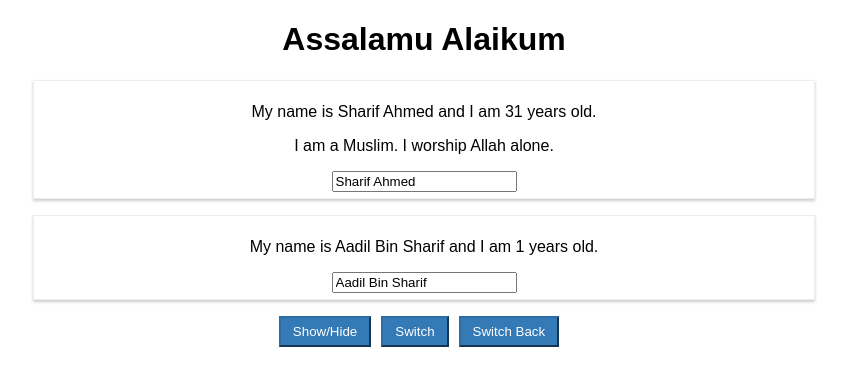
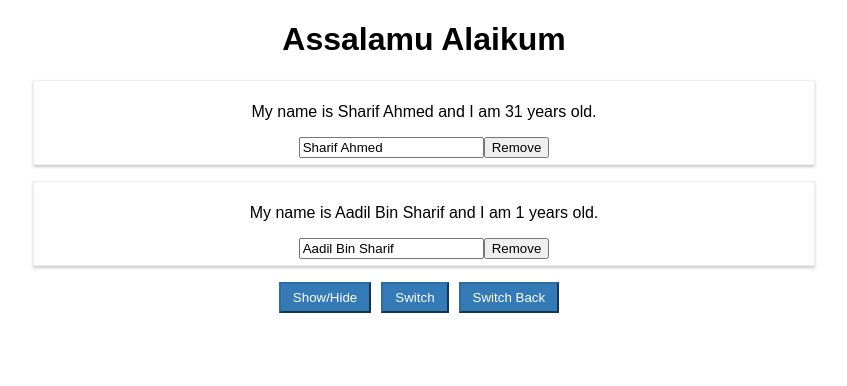
Before and after one commit to sharifahmed/react-js-playground, a React (Create React App) app: page / in a window 1280 px wide. Both pictures are taken after a click on the button "Show/Hide". Shown: the top 386 px of the page, without its empty margins (216-1063 px from the left). Built offline with nearby package versions, Linux system fonts and the light colour scheme.

Commit message:
Added list implementation example

```diff
--- a/src/App.js
+++ b/src/App.js
@@ -5,8 +5,8 @@ import './App.css';
 class App extends Component {
   state = {
     persons : [
-      {name: "Sharif Ahmed", age: 31},
-      {name: "Aadil Bin Sharif", age: 1}
+      {id: 1, name: "Sharif Ahmed", age: 31},
+      {id: 3, name: "Aadil Bin Sharif", age: 1}
     ],
     showPersons: false
   }
@@ -20,13 +20,26 @@ class App extends Component {
     });
   }
 
-  inputChangeHander = (event) => {
-    this.setState({
-      persons: [
-        {name: "Sharif Ahmed", age: 31},
-        {name: event.target.value, age: 1}
-      ]
+  inputChangeHander = (event, id) => {
+    const personIndex = this.state.persons.findIndex(p => {
+      return p.id === id;
     });
+
+    let updatedName = event.target.value;
+
+    const person = {...this.state.persons[personIndex]};
+    person.name = updatedName;
+
+    const persons = [...this.state.persons];
+    persons[personIndex] = person;
+
+    this.setState({persons: persons});
+  }
+
+  removeHandler = (index) => {
+    const persons = [...this.state.persons];
+    persons.splice(index, 1);
+    this.setState({persons: persons});
   }
 
   togglePersons = () => {
@@ -47,14 +60,15 @@ class App extends Component {
 
     if (this.state.showPersons) {
       persons = <div>
-                  <Person name={this.state.persons[0].name}
-                          age={this.state.persons[0].age}>
-                    I am a Muslim. I worship Allah alone.
-                  </Person>
-                  <Person name={this.state.persons[1].name}
-                          age={this.state.persons[1].age}
-                          onInputChange={this.inputChangeHander}
-                          />
+                  {
+                    this.state.persons.map((p, i) => {
+                      return <Person name={p.name}
+                                     age={p.age}
+                                     key={p.id}
+                                     onInputChange={(event) => this.inputChangeHander(event, p.id)}
+                                     onClickRemove={() => this.removeHandler(i)}/>
+                    })
+                  }
                 </div>
     }
 
--- a/src/Person/Person.js
+++ b/src/Person/Person.js
@@ -7,6 +7,7 @@ const person = (props) => {
             <p>My name is {props.name} and I am {props.age} years old.</p>
             <p>{props.children}</p>
             <input type="text" value={props.name} onChange={props.onInputChange}/>
+            <button onClick={props.onClickRemove}>Remove</button>
         </div>
     );
 };
```
